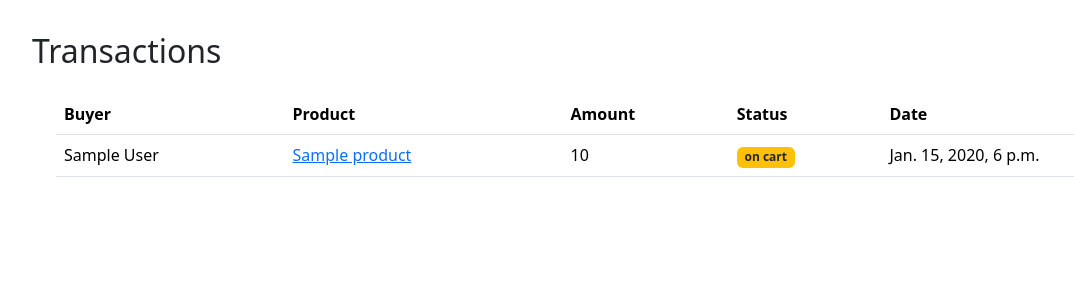
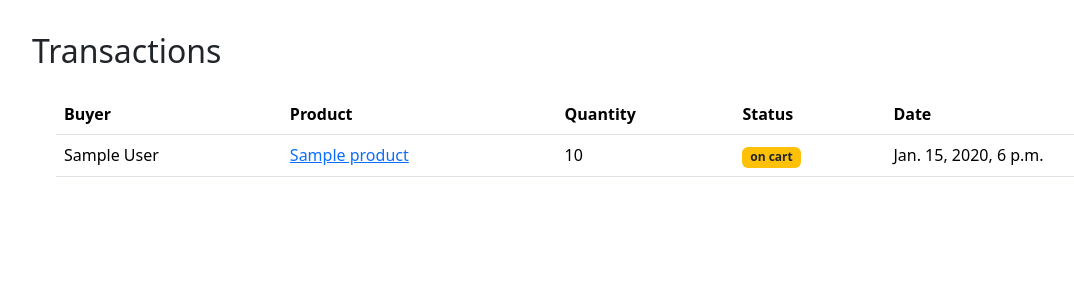
Before and after one commit to tttrono/hobbysite-F-20, a Django app: page /merchstore/transactions in a window 1280 px wide. Shown: the part 56-356 px from the top of the page, without its empty margins (0-1074 px from the left). Run offline with Django 4.2, Linux system fonts and the light colour scheme; a user stored in the database is signed in; tables that the repository leaves empty hold one stand-in row (values such as "Sample post"); some libraries are stand-ins or nearby versions.

Commit message:
Renamed Transaction.amount to Transaction.quantity.

```diff
--- a/hobbysite/merchstore/forms.py
+++ b/hobbysite/merchstore/forms.py
@@ -21,4 +21,4 @@ class TransactionForm(forms.ModelForm):
 
         def __init__(self, *args, **kwargs):
             product = self.request.product
-            self.fields['amount'].validators.append(MaxValueValidator(product.stock, "Quantity greater than stock."))
+            self.fields['quantity'].validators.append(MaxValueValidator(product.stock, "Quantity greater than stock."))
--- a/hobbysite/merchstore/models.py
+++ b/hobbysite/merchstore/models.py
@@ -48,7 +48,7 @@ class Product(models.Model):
 class Transaction(LoginRequiredMixin, models.Model):
     buyer = models.ForeignKey(Profile, null=True, on_delete=models.SET_NULL, related_name='transaction')
     product = models.ForeignKey(Product, null=True, on_delete=models.SET_NULL, related_name='transaction')
-    amount = models.PositiveIntegerField(validators=[MinValueValidator(1)])
+    quantity = models.PositiveIntegerField(validators=[MinValueValidator(1)])
 
     class Status(models.TextChoices):
         ON_CART = 'on cart', 'On Cart'
--- a/hobbysite/merchstore/templates/cart.html
+++ b/hobbysite/merchstore/templates/cart.html
@@ -15,7 +15,7 @@
 			    	<tr>
 						<th scope="col"> Seller </th>
 					    <th scope="col"> Product </th>
-					    <th scope="col"> Amount </th>
+					    <th scope="col"> Quantity </th>
 					    <th scope="col"> Status </th>
 						<th scope="col"> Date </th>
 			    	</tr>
@@ -25,7 +25,7 @@
 					<tr>
 				      	<td> {{ transaction.product.owner }} </th>
 				      	<td> <a href="{{ transaction.product.get_absolute_url }}"> {{ transaction.product }} </a> </td>
-				      	<td> {{ transaction.amount }} </td>
+				      	<td> {{ transaction.quantity }} </td>
 				      	<td> <span class="badge bg-warning text-dark"> {{ transaction.status }} </span></td>
 					  	<td> {{ transaction.created_on }} </td>
 					</tr>
--- a/hobbysite/merchstore/templates/transactions.html
+++ b/hobbysite/merchstore/templates/transactions.html
@@ -15,7 +15,7 @@
 			    	<tr>
 						<th scope="col"> Buyer </th>
 					    <th scope="col"> Product </th>
-					    <th scope="col"> Amount </th>
+					    <th scope="col"> Quantity </th>
 					    <th scope="col"> Status </th>
 						<th scope="col"> Date </th>
 			    	</tr>
@@ -25,7 +25,7 @@
 					<tr>
 				      	<td> {{ transaction.buyer }} </th>
 				      	<td> <a href="{{ transaction.product.get_absolute_url }}"> {{ transaction.product }} </a> </td>
-				      	<td> {{ transaction.amount }} </td>
+				      	<td> {{ transaction.quantity }} </td>
 				      	<td> <span class="badge bg-warning text-dark"> {{ transaction.status }} </span> </td>
 					  	<td> {{ transaction.created_on }} </td>
 					</tr>
--- a/hobbysite/merchstore/views.py
+++ b/hobbysite/merchstore/views.py
@@ -73,7 +73,7 @@ class ProductDetailView(FormMixin, DetailView):
         ctx = self.get_context_data(**kwargs)
         ctx["errors"] = {}
 
-        # amount = form.PositiveIntegerField(validators=[MaxValueValidator(product.stock)],
+        # quantity = form.PositiveIntegerField(validators=[MaxValueValidator(product.stock)],
         # help_text="Only %s stock/s left" % (product.stock))
 
         if form.is_valid():
@@ -81,11 +81,11 @@ class ProductDetailView(FormMixin, DetailView):
             transaction.buyer = buyer
             transaction.product = product
 
-            if product.stock < transaction.amount:
+            if product.stock < transaction.quantity:
                 ctx["errors"]["overbuy"] = True
                 return render(request, self.template_name, context=ctx)
 
-            product.stock = product.stock - transaction.amount
+            product.stock = product.stock - transaction.quantity
             transaction.status = Transaction.Status.ON_CART
 
             if product.stock == 0:
@@ -97,13 +97,13 @@ class ProductDetailView(FormMixin, DetailView):
         else:
             return self.form_invalid(form)
 
-    def clean_amount(self):
-        amount = self.cleaned_data['amount']
+    def clean_quantity(self):
+        quantity = self.cleaned_data['quantity']
         product = Product.objects.get(pk=self.kwargs.get('pk'))
 
-        if amount > product.stock:
+        if quantity > product.stock:
             raise ValueError("Quantity greater than stock.")
-        return amount
+        return quantity
 
     def form_valid(self, form):
         form.save()
```
Also changed, not shown: hobbysite/merchstore/migrations/0004_rename_amount_transaction_quantity.py (added).
